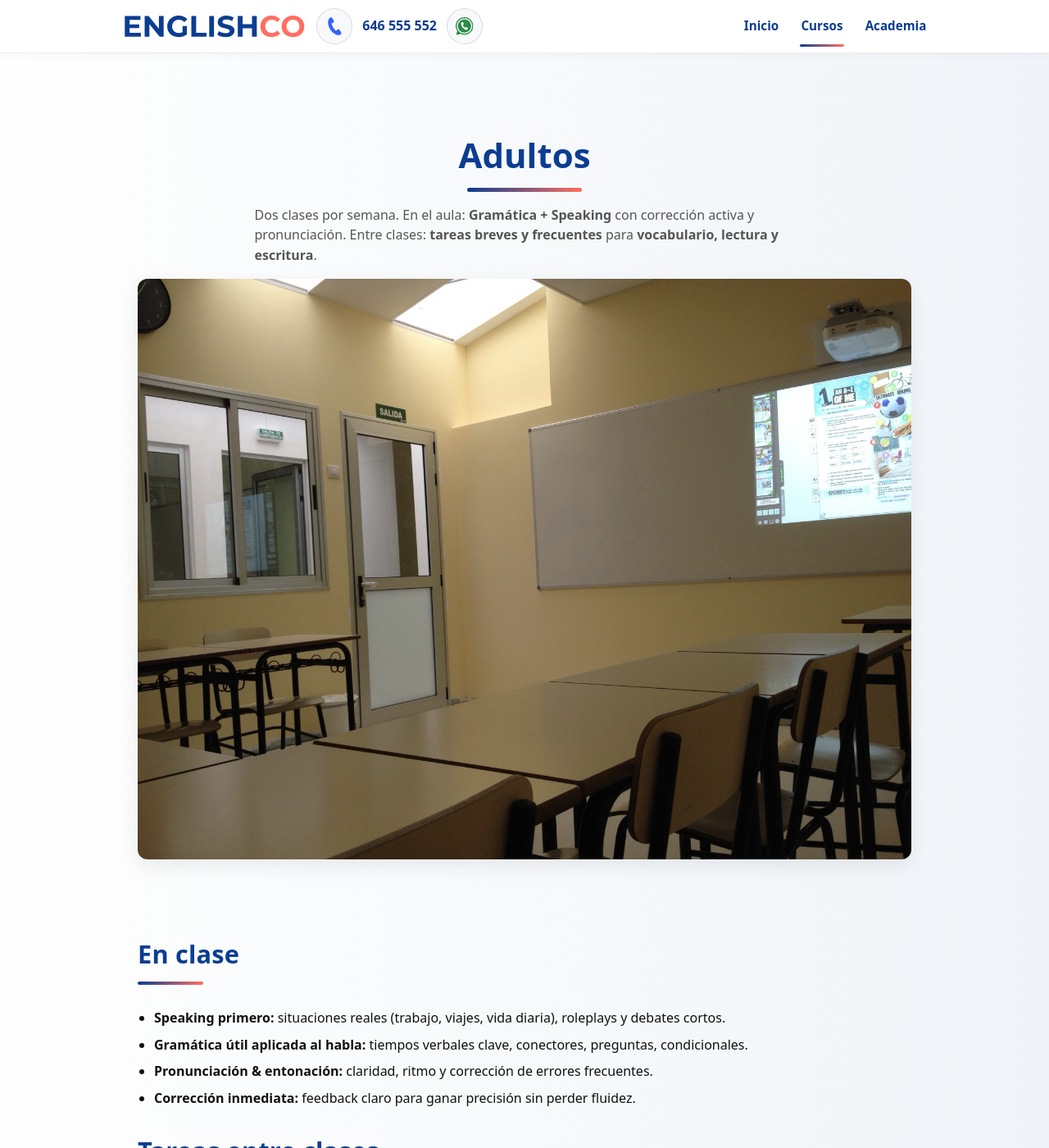
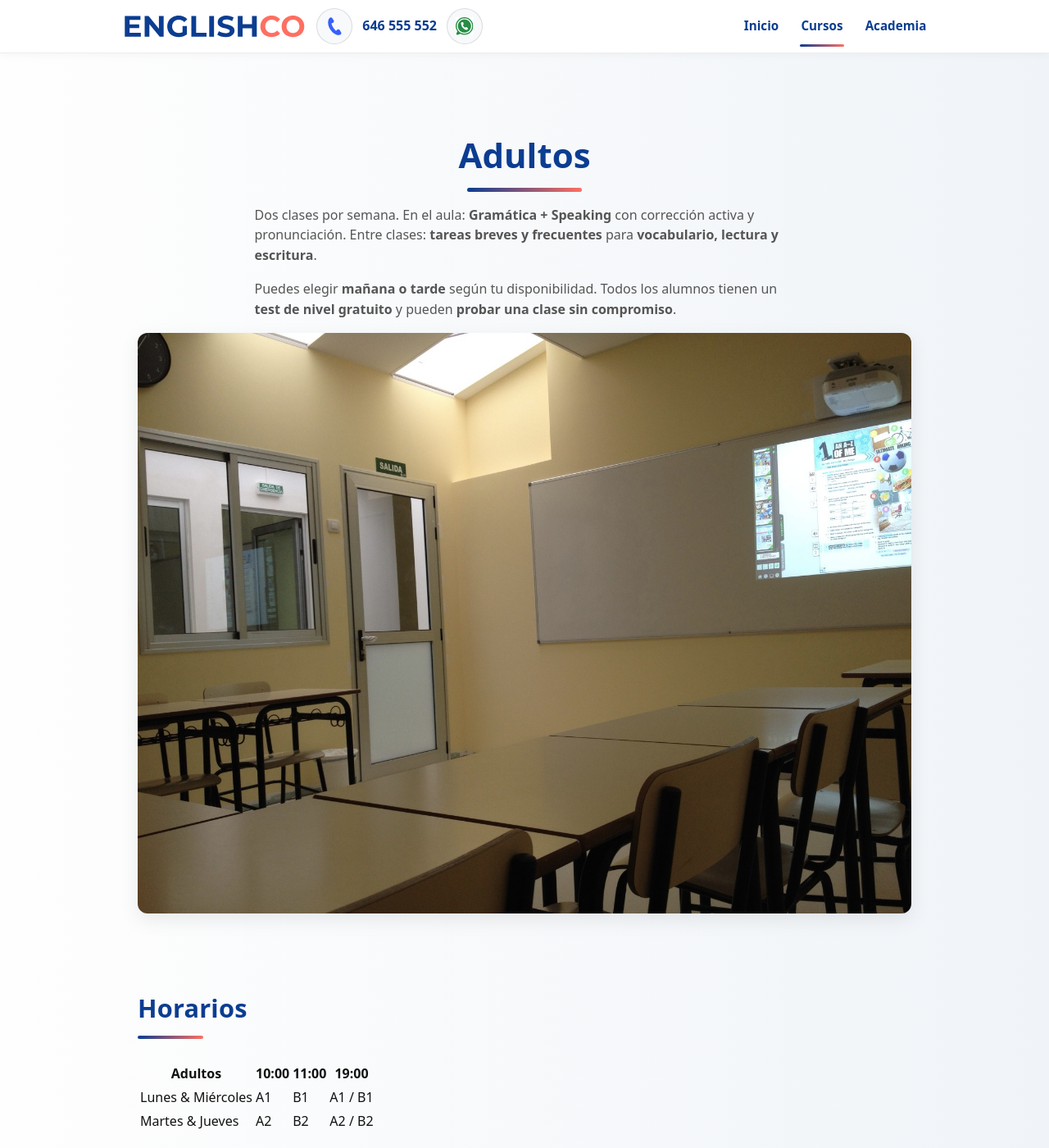
Before and after one commit to dixonbruce/englishco, a Jekyll site: the page built from adultos.html, in a window 1280 px wide and 1400 px high. Shown: the whole window at 82% size. Built offline with Jekyll 4.4.1, drawn with Linux system fonts in a browser that asks for light colours.

Commit message:
Update adultos.html

```diff
--- a/adultos.html
+++ b/adultos.html
@@ -16,8 +16,41 @@ section: "cursos"
         En el aula: <strong>Gramática + Speaking</strong> con corrección activa y pronunciación.
         Entre clases: <strong>tareas breves y frecuentes</strong> para <strong>vocabulario, lectura y escritura</strong>.
       </p>
+      <p>
+        Puedes elegir <strong>mañana o tarde</strong> según tu disponibilidad.
+        Todos los alumnos tienen un <strong>test de nivel gratuito</strong> y pueden <strong>probar una clase sin compromiso</strong>.
+      </p>
       <img src="/images/adultos.jpg" alt="Clases de inglés para adultos" class="classroom-img" />
     </div>
+  </section>
+
+  <!-- Horarios -->
+  <section class="container" aria-label="Horarios">
+    <h2>Horarios</h2>
+    <table class="schedule-table">
+      <thead>
+        <tr>
+          <th>Adultos</th>
+          <th>10:00</th>
+          <th>11:00</th>
+          <th>19:00</th>
+        </tr>
+      </thead>
+      <tbody>
+        <tr>
+          <td>Lunes &amp; Miércoles</td>
+          <td>A1</td>
+          <td>B1</td>
+          <td>A1 / B1</td>
+        </tr>
+        <tr>
+          <td>Martes &amp; Jueves</td>
+          <td>A2</td>
+          <td>B2</td>
+          <td>A2 / B2</td>
+        </tr>
+      </tbody>
+    </table>
   </section>
 
   <!-- Qué hacemos -->
@@ -62,8 +95,6 @@ section: "cursos"
       <a class="cta-button" href="https://wa.me/34646555552" target="_blank" rel="noopener">Pedir información por WhatsApp</a>
       <a class="cta-button cta-button--outline" href="tel:+34646555552">Llamar: 646 555 552</a>
     </p>
-
-
   </section>
 
 </main>
```
